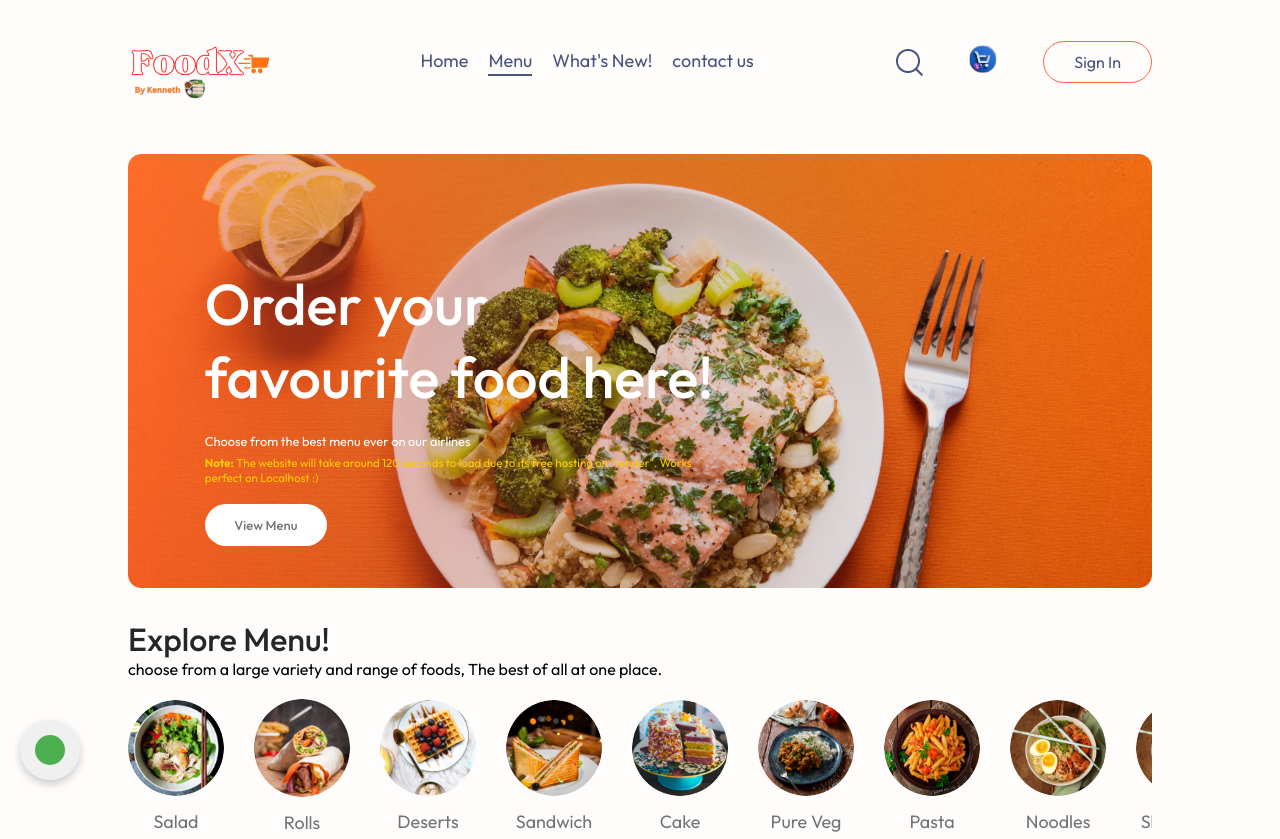
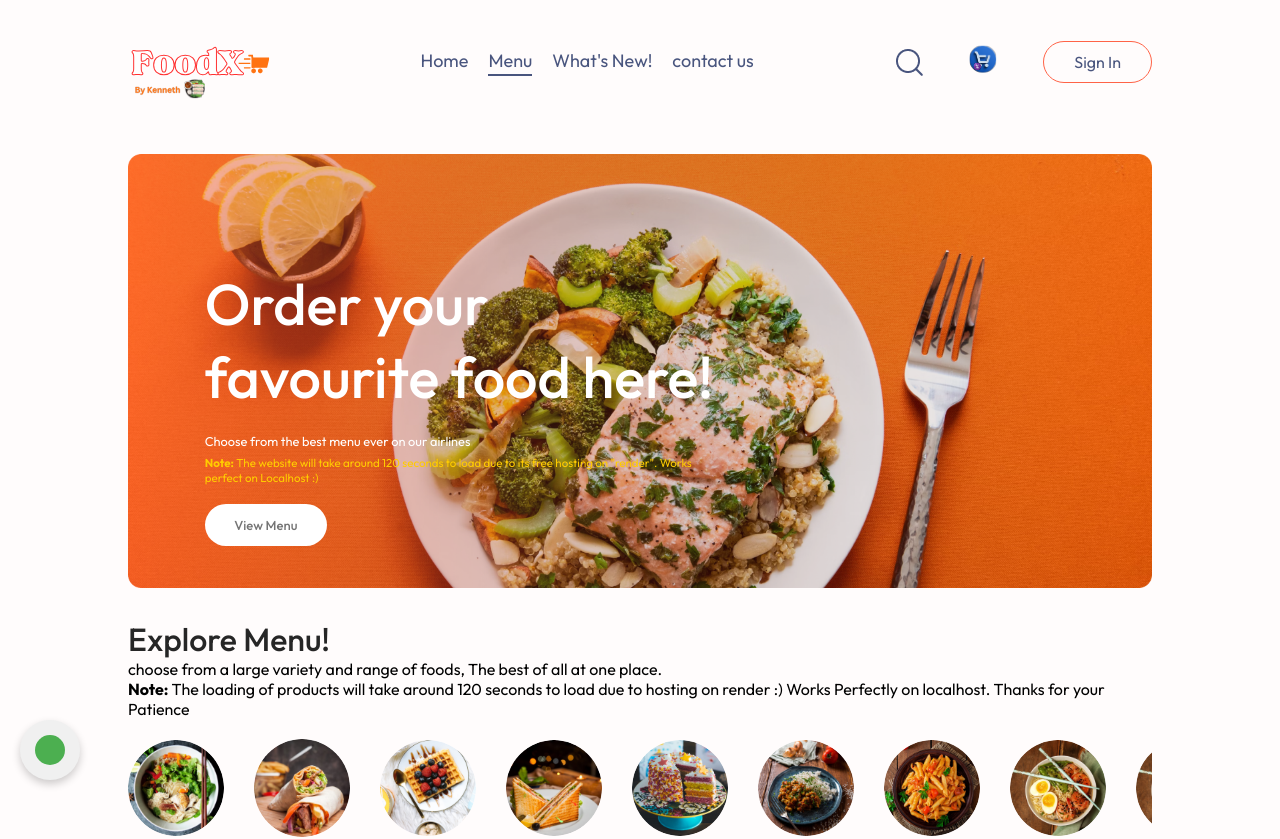
Before and after one commit to Kenneth3120/foodX, a React (Vite) app in the folder foodX/: page / in a window 1280 px wide. Shown: the top 839 px of the page. Built offline with nearby package versions, Linux system fonts and the light colour scheme; no server answers.

Commit message:
Update ExploreMenu.jsx

```diff
--- a/foodX/src/components/ExploreMenu/ExploreMenu.jsx
+++ b/foodX/src/components/ExploreMenu/ExploreMenu.jsx
@@ -7,6 +7,7 @@ const ExploreMenu = ({category, setCategory}) => {
     <div className='explore-menu' id='explore-menu'>
       <h1>Explore Menu!</h1>
       <p className='explore-menu-text'>choose from a large variety and range of foods, The best of all at one place.</p>
+      <p className="notice"><strong>Note:</strong> The loading of products will take around 120 seconds to load due to hosting on render :) Works Perfectly on localhost. Thanks for your Patience</p>
       <div className='explore-menu-list'>
         { menu_list.map((item, index) => {
             return(
```
